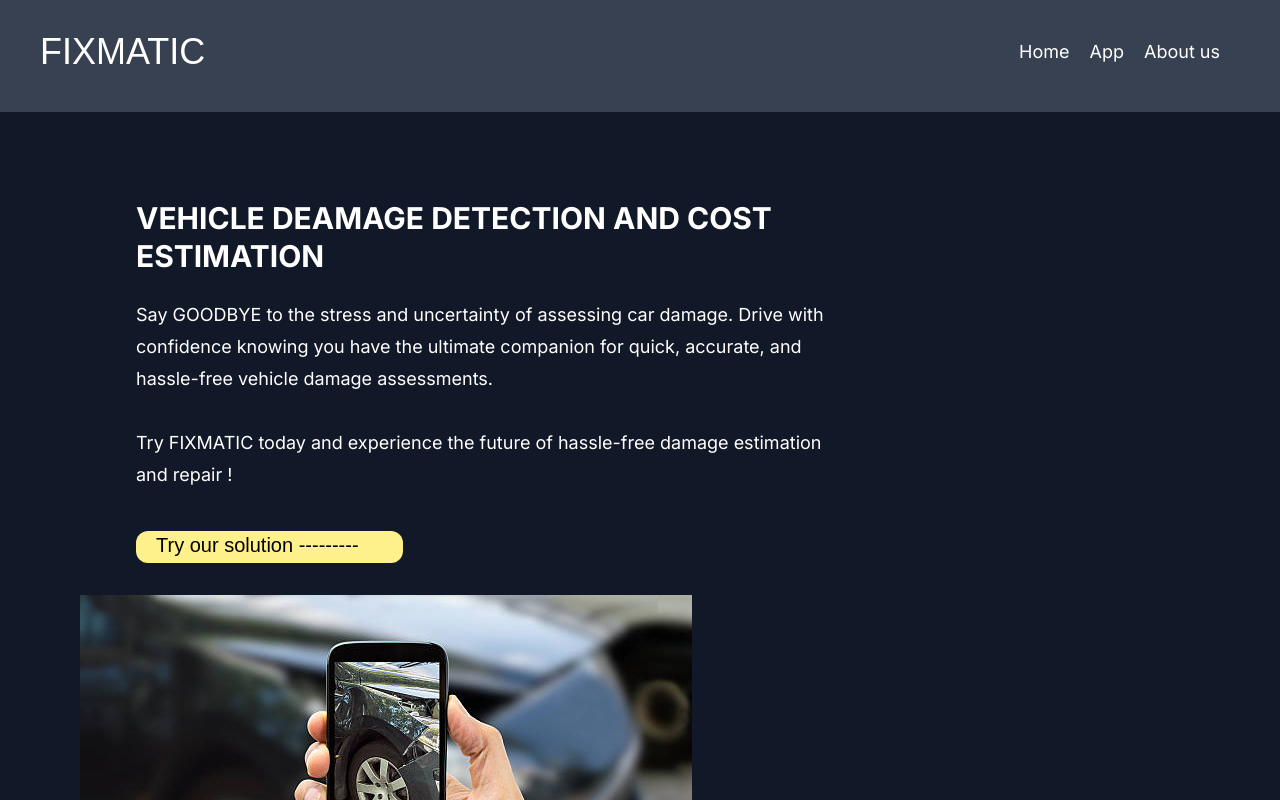
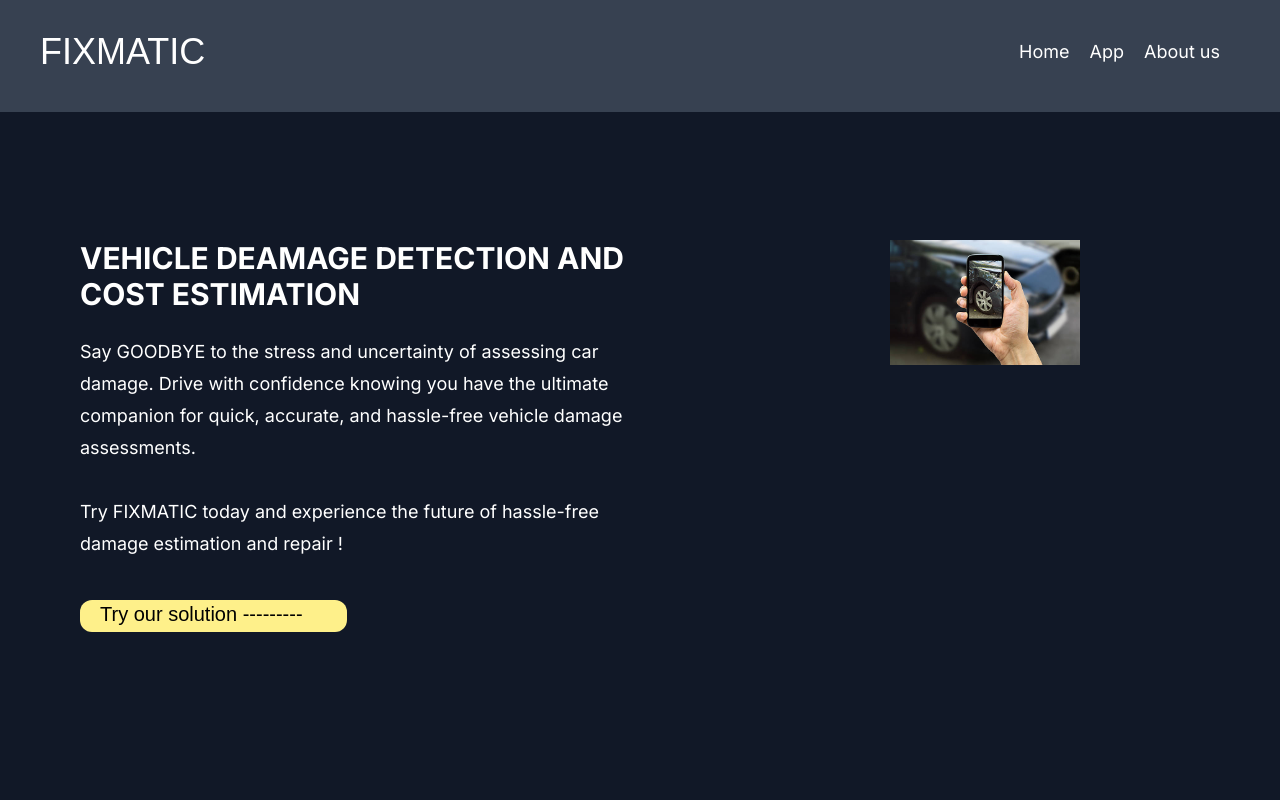
Before and after one commit to KaveeshaChan/SDGP-SE-37, a React (Vite) app in the folder SDGP-37/: page / in a window 1280 px wide. Shown: the top 800 px of the page. Built offline with nearby package versions, Linux system fonts and the light colour scheme; a web font is replaced by a local one.

Commit message:
Updated the pages

```diff
--- a/SDGP-37/src/pages/appPage.jsx
+++ b/SDGP-37/src/pages/appPage.jsx
@@ -35,7 +35,7 @@
     <div className="sm:ml-20 sm:mt-8 2xl:flex mt-10 xl:flex">
     {/* flex w-4/5 mt-5 ml-40 */}
     <section
-        className="bg-gray-800 w-80 h-56 ml-10 rounded-xl sm:w-11/12 sm:h-64 md:h-72 lg:w-5/6 lg:mt-10 xl:h-80  xl:w-6/12 2xl:w-2/5 2xl:h-72 sm:ml-1 md:min-h-28 md:w-4/6"
+        className="bg-gray-800 w-80 h-56 ml-10 rounded-xl sm:w-11/12 sm:h-64 md:h-72 lg:w-5/6 lg:mt-10 xl:h-80  xl:w-6/12 2xl:w-2/5 2xl:h-72 sm:ml-1 md:min-h-28 md:w-4/6 2xl:mt-0"
         onClick={HandleImageClick}
       >
         {image ? (
@@ -60,7 +60,7 @@
       </section>
       <section className='sm:w-5/5 mr-8 justify-between 2xl:pl-48 xl:flex'>
       {/* <section className='sm:w-5/5 mr-8 justify-between '> */}
-      <section className=" mt-8 ml-8  text-black">
+      <section className=" mt-8 ml-8  text-black 2xl:mt-0">
       {/* <section className=" mb-2.5 text-black"> */}
         <h2 className="text-white sm:ml-10 sm:mt-8 md:mt-8 sm:text-xl ">Select brand</h2>
         {/* <h2 className="text-white ml-80">Select brand</h2> */}
--- a/SDGP-37/src/pages/estimateCost.jsx
+++ b/SDGP-37/src/pages/estimateCost.jsx
@@ -2,24 +2,23 @@
     return(
         <>
         <div className="font-abc xl">
-        <h3 className="text-white ml-8 mt-4 text-lg font-bold sm:ml-10 sm:mt-10 lg:text-lg lg:mt-8 xl:mt-6 2xl:text-lg 2xl:mt-8 xl:text-lg">Damaged Areas:</h3>
-        <div className=" w-2/5 mt-1 sm:ml-14 xl:flex xl:w-11/12 lg:flex sm:flex">
-            <div className="sm:w-96 lg:w-10 lg:ml-80 sm:min-h-80 lg:mt-8 sm:mt-4 justify-between bg-gray-800 rounded-xl xl:w-11/12 2xl:w-2/6  w-80 min-h-52 ml-8 2xl:ml-0 "></div>
-            <div className="sm:mt-6 lg:mt-10 xl:ml-52 2xl:mt-20 ml-4 mt-4">
+        <h3 className="text-white ml-8 mt-4 text-lg font-bold sm:ml-10 sm:mt-10 lg:text-lg lg:mt-8 xl:mt-6 2xl:text-lg 2xl:mt-4 xl:text-lg">Damaged Areas:</h3>
+        <div className="sm: w-11/12 mt-1 sm:ml-14 xl:flex xl:w-11/12 lg:flex ">
+            <div className="sm:w-96 sm:ml-0 lg:w-96  sm:min-h-80 lg:mt-8 sm:mt-4 justify-between bg-gray-800 rounded-xl xl:w-11/12 2xl:w-2/6  w-80 min-h-52 ml-8 2xl:ml-0  2xl:mt-2 ">ll</div>
+            <div className="sm:mt-6 lg:mt-10 lg:ml-10 xl:ml-52 2xl:mt-20 ml-4 mt-4">
                 <p className="text-white text-lg lg:text-base  xl:text-lg 2xl:text-lg sm:text-sm">Vehicle brand:</p><br></br>
                 <p className="text-white text-lg lg:text-base xl:text-lg 2xl:text-lg sm:text-sm">Vehicle Type:</p><br></br>
                 <div className="sm:flex">
                     <div >
                     <p className="text-white text-lg lg:text-base xl:text-lg 2xl:text-lg sm:text-sm">Vehicle Total Estmated Cost:</p>
-
                     </div>
                     <div>
-                    <div className="sm:w-64 sm:ml-48 bg-gray-800 rounded-xl min-h-16 mt-4 mr-100 2xl:mt-0 2xl:ml-14  "></div>
+                    <div className="sm:w-48 sm:ml-20 bg-gray-800 rounded-xl min-h-16 mt-4 mr-100 2xl:mt-0 2xl:ml-14  "></div>
                     </div>
                 </div>
             </div>
         </div>
-        <div className="sm:w-11/12 sm:ml-8 sm:mt-8 lg:mt-8 lg:min-h-44 xl:pl-10 xl:ml-14 xl:mt-10 bg-gray-800 ml-4 w-11/12 mt-8 rounded-xl min-h-36 2xl:w-3/6 2xl:mt-4 2xl:min-h-48 xl:min-h-44 xl:w-9/12">
+        <div className="sm:w-11/12 sm:ml-8 sm:mt-8 lg:mt-20 lg:min-h-44 xl:pl-10 xl:ml-14 xl:mt-10 bg-gray-800 ml-4 w-11/12 mt-8 rounded-xl min-h-36 2xl:w-3/6 2xl:mt-4 2xl:min-h-48 xl:min-h-44 xl:w-9/12">
            <div className="sm:w-11/12 sm:pl-10 flex text-white justify-between  pt-4 2xl:pl-2 pl-4">
             <div>
                 <p className="font-bold xl:text-xl 2xl:text-base">Damaged Part</p>
--- a/SDGP-37/src/pages/homePage.jsx
+++ b/SDGP-37/src/pages/homePage.jsx
@@ -5,9 +5,9 @@
         <div>
 
             <div className=" font-abc">
-            <div className="pr-10 sm:pt-4 md:pt-4 md:p-10 md:mr-40 xl:p-14  2xl:flex  2xl:pt-20  2xl:pl-2 ">
+            <div className="pr-10 sm:pt-4 md:pt-4 md:p-10 md:mr-40 xl:pl-0 xl:pt-24 xl:flex xl:justify-evenly  2xl:flex  2xl:pt-20  2xl:pl-2 ">
                 <div className="text-white sm: pl-10 sm: pt-8 lg:ml-10  xl:mr-52">
-                    <h2 className=" text-xl sm:text-2xl md:text-3xl lg:text-3xl lg:leading-10 xl:leading-tight xl:text-3xl 2xl:text-4xl 2xl:leading-tight "><b>VEHICLE DEAMAGE DETECTION AND  COST ESTIMATION</b></h2><br/>
+                    <h2 className=" text-xl sm:text-2xl md:text-3xl lg:text-3xl lg:leading-10  xl:text-3xl 2xl:text-4xl 2xl:leading-tight "><b>VEHICLE DEAMAGE DETECTION AND  COST ESTIMATION</b></h2><br/>
                     <p className=" text-base sm:text-lg md:text-lg lg:text-xl xl:text-lg  xl:leading-8 2xl:leading-8  2xl:text-lg " >  Say GOODBYE to the stress and uncertainty of assessing car damage.  Drive with confidence knowing you have the ultimate companion
                     for quick, accurate, and hassle-free vehicle damage assessments.<br/><br/>
                     Try FIXMATIC today and experience
@@ -17,8 +17,8 @@
 
                     <a href="/app"><button className = "text-black border-solid bg-yellow-200 text-xl rounded-xl mt-4 pr-8 pl-6 lg:pl-5 lg:pr-11 lg:pt-0 cursor-pointer font-def hover:bg-yellow-100 sm:pr-10 sm:pl-4 sm:text-2xl md:text-2xl md:mt-16 md:pl-4 md:pr-8 md:p-1 lg:mt-14 lg:text-2xl xl:mt-10  xl:text-xl 2xl:mt-16 2xl:text-xl" >Try our solution --------- </button></a>
                 </div>
-                <div className="">
-                    <img src={Img1} className="sm: h-92 sm: w-92 sm: pl-6 mt-8" />
+                <div>
+                    <img src={Img1} className=" sm:h-92 sm:w-92 sm: pl-6 mt-8" />
 
                 </div>
             </div>
```
